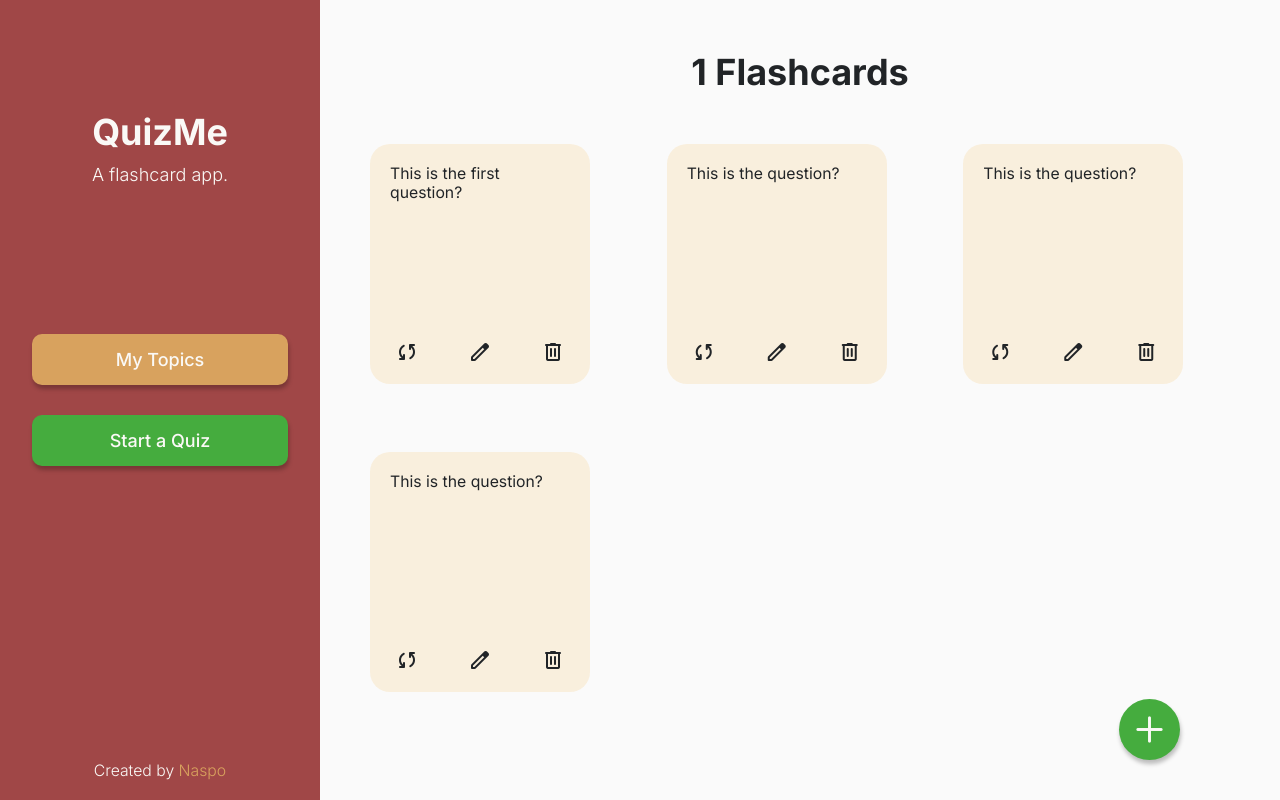
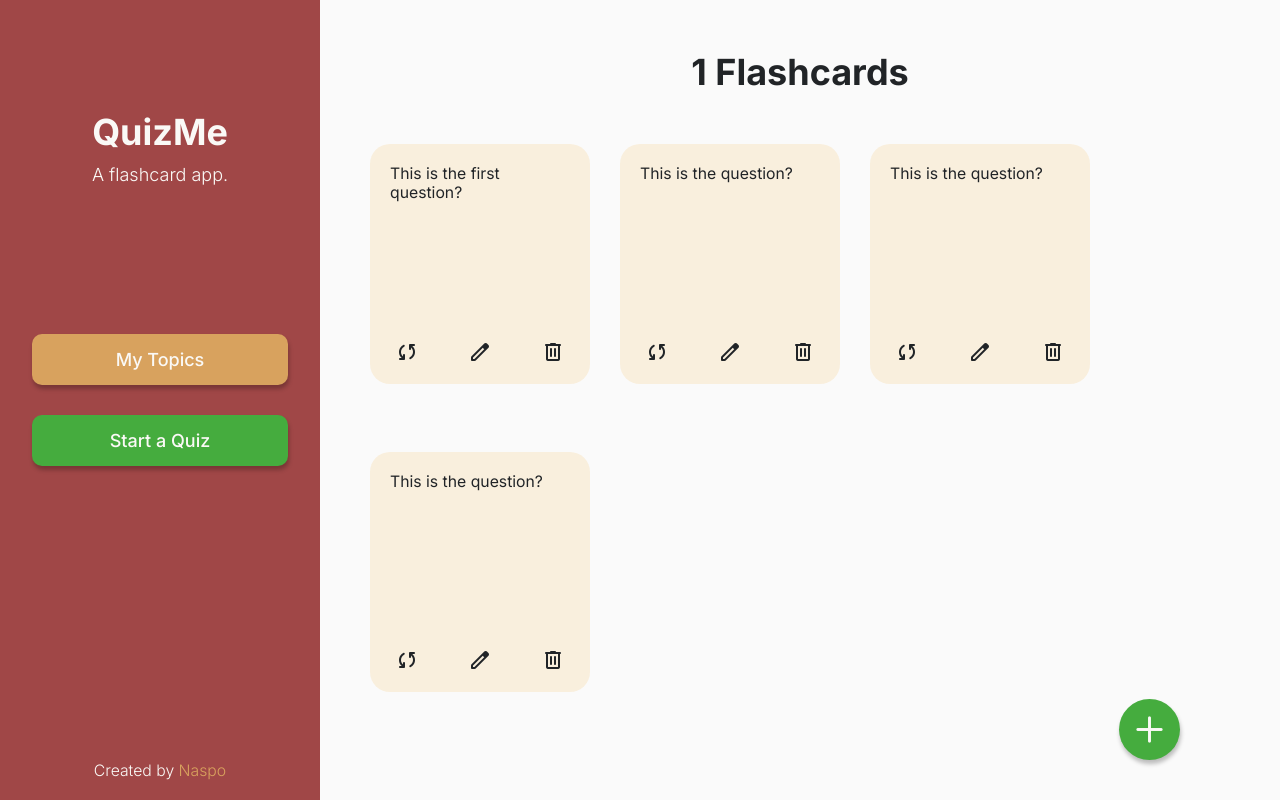
Before and after one commit to NaspoDev/QuizMe, a React (Vite) app in the folder frontend/: page /topics/1/1 in a window 1280 px wide. Built offline with nearby package versions, Linux system fonts and the light colour scheme.

Commit message:
fixed up flashcards grip

```diff
--- a/frontend/src/components/flashcards_page/FlashcardsPage.scss
+++ b/frontend/src/components/flashcards_page/FlashcardsPage.scss
@@ -1,5 +1,6 @@
 @use "../../utility_styles/mixins" as *;
 @use "../../utility_styles/variables" as *;
+@use "./flashcards_page_variables" as flashcardsPageVars;
 
 // Flashcards Page styling
 
@@ -19,7 +20,13 @@
 
     .flashcards-display {
       display: grid;
-      grid-template-columns: repeat(auto-fit, minmax(220px, 1fr));
+      grid-template-columns: repeat(
+        auto-fit,
+        minmax(
+          flashcardsPageVars.$editable-flashcard-width,
+          flashcardsPageVars.$editable-flashcard-width
+        )
+      );
       height: 100%;
       overflow-y: auto;
       gap: 30px;
--- /dev/null
+++ b/frontend/src/components/flashcards_page/_flashcards_page_variables.scss
@@ -0,0 +1,4 @@
+// Variables for anything flashcards page related.
+
+// The width of an EditableFlashcard needs to be shared for layout purposes.
+$editable-flashcard-width: 220px;
--- a/frontend/src/components/flashcards_page/editable_flashcard/EditableFlashcard.scss
+++ b/frontend/src/components/flashcards_page/editable_flashcard/EditableFlashcard.scss
@@ -1,11 +1,12 @@
 @use "../../../utility_styles/mixins" as *;
 @use "../../../utility_styles/variables" as *;
+@use "../flashcards_page_variables" as flashcardsPageVars;
 
 // Editable Flashcard styling
 
 // Majority of this styling is the flip effect.
 .EditableFlashcard {
-  width: 220px;
+  width: flashcardsPageVars.$editable-flashcard-width;
   height: 240px;
   position: relative;
 
@@ -47,6 +48,7 @@
       }
 
       .answer-container {
+        flex: 1;
         overflow: hidden;
         // fade out effect for overflow
         mask-image: linear-gradient(180deg, black 60%, transparent);
```
